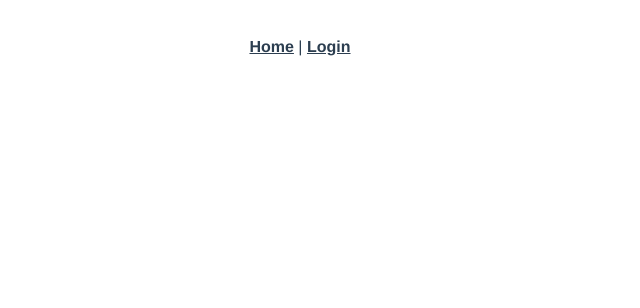
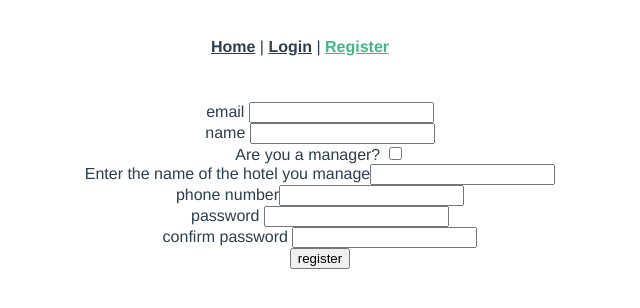
Before and after one commit to mohamedarish/DBMS-experiment-15, a Vue app: page /register in a window 1280 px wide. Before the commit this address had no page. Shown: the top 308 px of the page, without its empty margins (340-980 px from the left). Built offline with nearby package versions, Linux system fonts and the light colour scheme.

Commit message:
More changes 🎉🎊🥳

```diff
--- a/src/App.vue
+++ b/src/App.vue
@@ -1,7 +1,8 @@
 <template>
   <nav>
     <router-link to="/">Home</router-link> |
-    <router-link to="/login">Login</router-link>
+    <router-link to="/login">Login</router-link> |
+    <router-link to="/register">Register</router-link>
   </nav>
   <router-view />
 </template>
--- a/src/components/LoginBox.vue
+++ b/src/components/LoginBox.vue
@@ -25,4 +25,8 @@ export default defineComponent({
 });
 </script>
 
-<style></style>
+<style lang="scss">
+ul {
+  list-style-type: none;
+}
+</style>
--- a/src/components/RegisterBox.vue
+++ b/src/components/RegisterBox.vue
@@ -7,11 +7,32 @@
           <input type="email" name="email" id="email" />
         </li>
         <li>
+          <label for="fullname"> name </label>
+          <input type="text" name="fullname" id="fullname" />
+        </li>
+        <li>
+          <label for="managerb"> Are you a manager? </label>
+          <input type="checkbox" name="managerb" id="managerb" />
+        </li>
+        <li>
+          <!-- Only show this if the checkbox above is selected -->
+          <label for="hotel">Enter the name of the hotel you manage</label>
+          <input type="text" name="hotel" id="hotel" />
+        </li>
+        <li>
+          <label for="phone">phone number</label>
+          <input type="tel" name="phone" id="phone" />
+        </li>
+        <li>
           <label for="password"> password </label>
           <input type="password" name="password" id="password" />
         </li>
         <li>
-          <button type="submit">login</button>
+          <label for="confirmp"> confirm password </label>
+          <input type="password" name="confirmp" id="confirmp" />
+        </li>
+        <li>
+          <button type="submit">register</button>
         </li>
       </ul>
     </form>
@@ -25,4 +46,8 @@ export default defineComponent({
 });
 </script>
 
-<style></style>
+<style lang="scss">
+ul {
+  list-style-type: none;
+}
+</style>
--- a/src/router/index.ts
+++ b/src/router/index.ts
@@ -1,6 +1,7 @@
 import { createRouter, createWebHistory, RouteRecordRaw } from "vue-router";
 import HomeView from "../views/HomeView.vue";
 import LoginView from "../views/LoginView.vue";
+import RegisterView from "../views/RegisterView.vue";
 
 const routes: Array<RouteRecordRaw> = [
   {
@@ -11,10 +12,12 @@ const routes: Array<RouteRecordRaw> = [
   {
     path: "/login",
     name: "login",
-    // route level code-splitting
-    // this generates a separate chunk (about.[hash].js) for this route
-    // which is lazy-loaded when the route is visited.
     component: LoginView,
+  },
+  {
+    path: "/register",
+    name: "register",
+    component: RegisterView,
   },
 ];
 
--- /dev/null
+++ b/src/views/RegisterView.vue
@@ -0,0 +1,17 @@
+<template>
+  <div class="home">
+    <RegisterBoxVue />
+  </div>
+</template>
+
+<script lang="ts">
+import { defineComponent } from "vue";
+import RegisterBoxVue from "@/components/RegisterBox.vue";
+
+export default defineComponent({
+  name: "RegisterView",
+  components: {
+    RegisterBoxVue,
+  },
+});
+</script>
```
Also changed, not shown: 1 other file (tests, documents, lock files or other folders).
